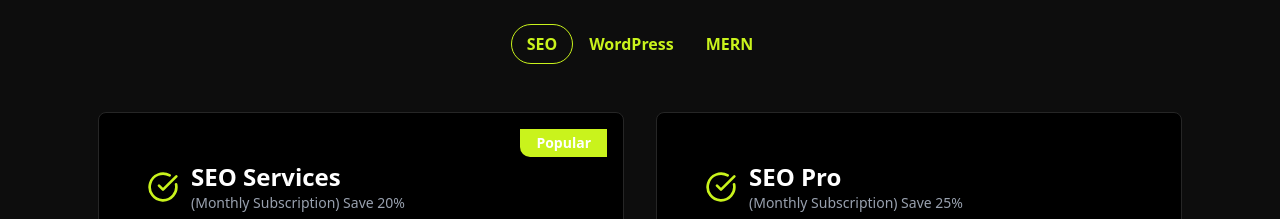
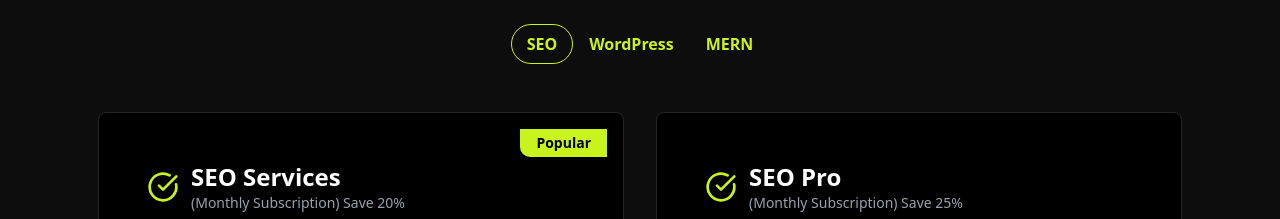
Before and after one commit to imadnanhassan/developer, a React (Vite) app: page / in a window 1280 px wide. Shown: the part 6160-6379 px from the top of the page. Built offline with nearby package versions, Linux system fonts and the light colour scheme.

Commit message:
fix: update PricingCard badge text color for better visibility

```diff
--- a/src/components/section/HomePage/PricingSection.tsx
+++ b/src/components/section/HomePage/PricingSection.tsx
@@ -26,7 +26,7 @@
     >
       {/* Popular Badge */}
       {plan.isPopular && (
-        <span className="absolute top-0 right-0 bg-[#C9F31C] text-white text-sm font-semibold px-4 py-1 rounded-bl-lg">
+        <span className="absolute top-0 right-0 bg-[#C9F31C] text-black text-sm font-semibold px-4 py-1 rounded-bl-lg">
           Popular
         </span>
       )}
```
